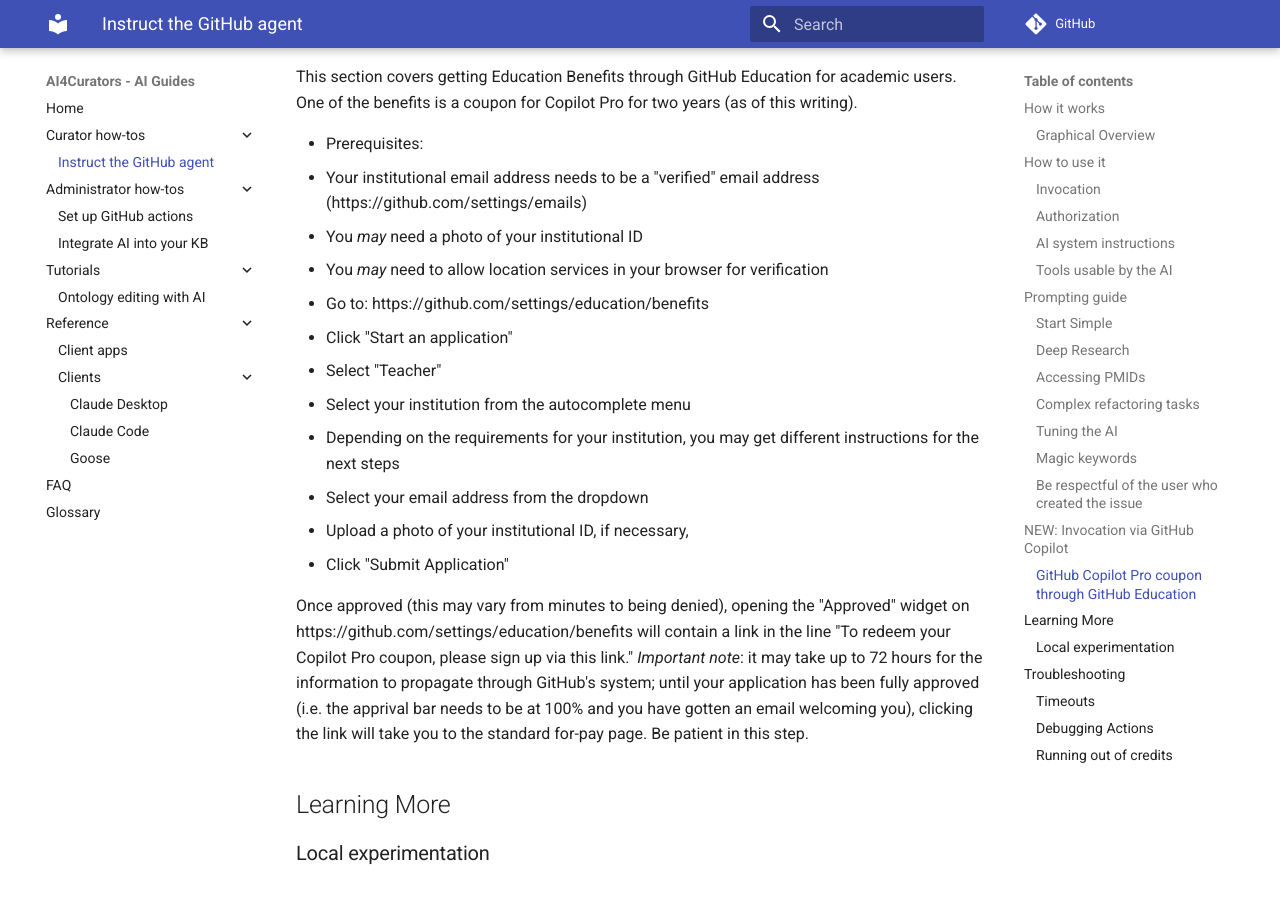
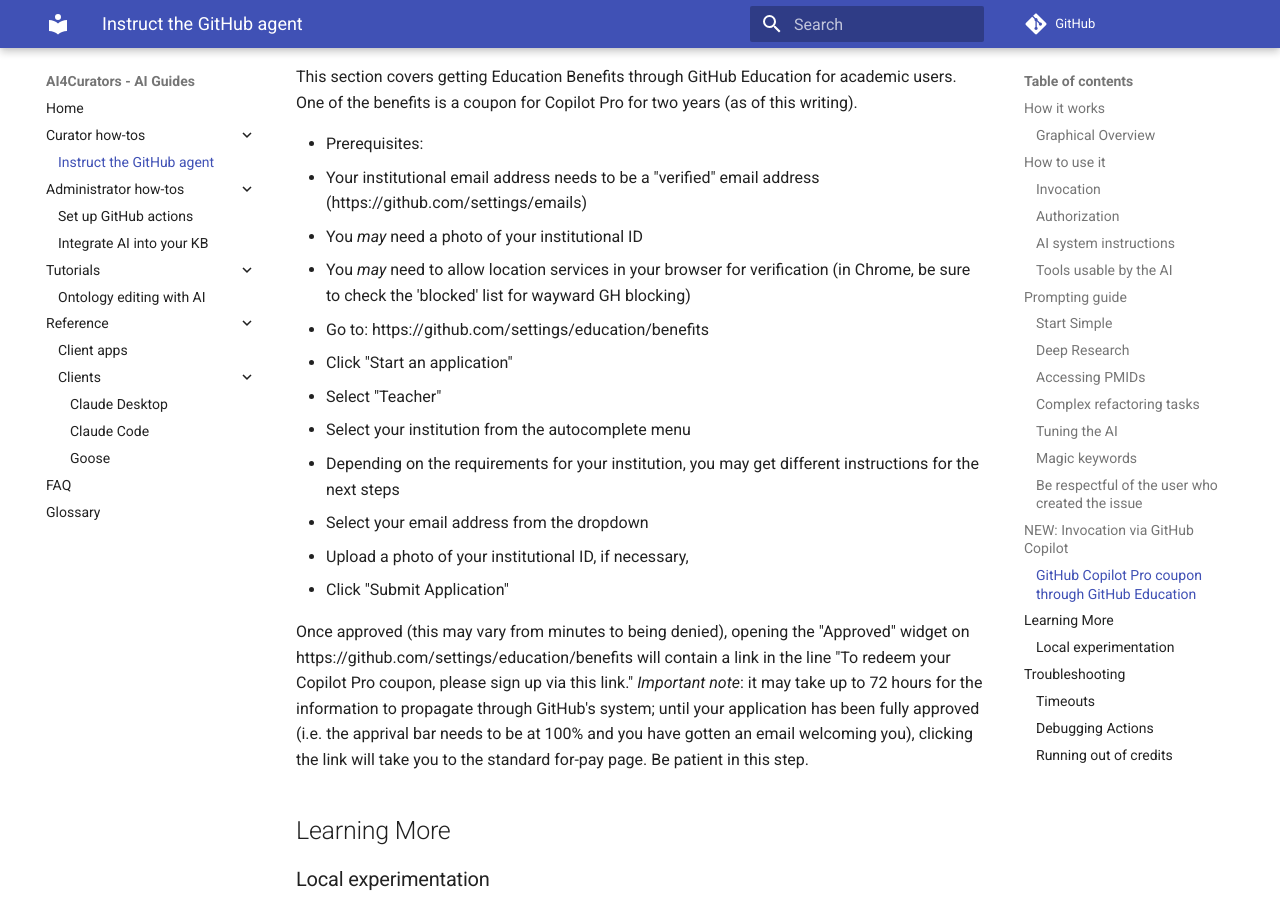
Before and after one commit to ai4curation/aidocs, an MkDocs documentation site: the page built from docs/how-tos/instruct-github-agent.md, in a window 1280 px wide and 900 px high, scrolled down 3940 px. Built offline with MkDocs 1.6.1 and Material for MkDocs 9.7.7, drawn with Linux system fonts in a browser that asks for light colours; comment, search, counter and statistics services are not loaded.

Commit message:
check for GH blocking location

```diff
--- a/docs/how-tos/instruct-github-agent.md
+++ b/docs/how-tos/instruct-github-agent.md
@@ -161,7 +161,7 @@
 - Prerequisites:
   - Your institutional email address needs to be a "verified" email address (https://github.com/settings/emails)
   - You _may_ need a photo of your institutional ID
-  - You _may_ need to allow location services in your browser for verification
+  - You _may_ need to allow location services in your browser for verification (in Chrome, be sure to check the 'blocked' list for wayward GH blocking)
 - Go to: https://github.com/settings/education/benefits
 - Click "Start an application"
 - Select "Teacher"
```
